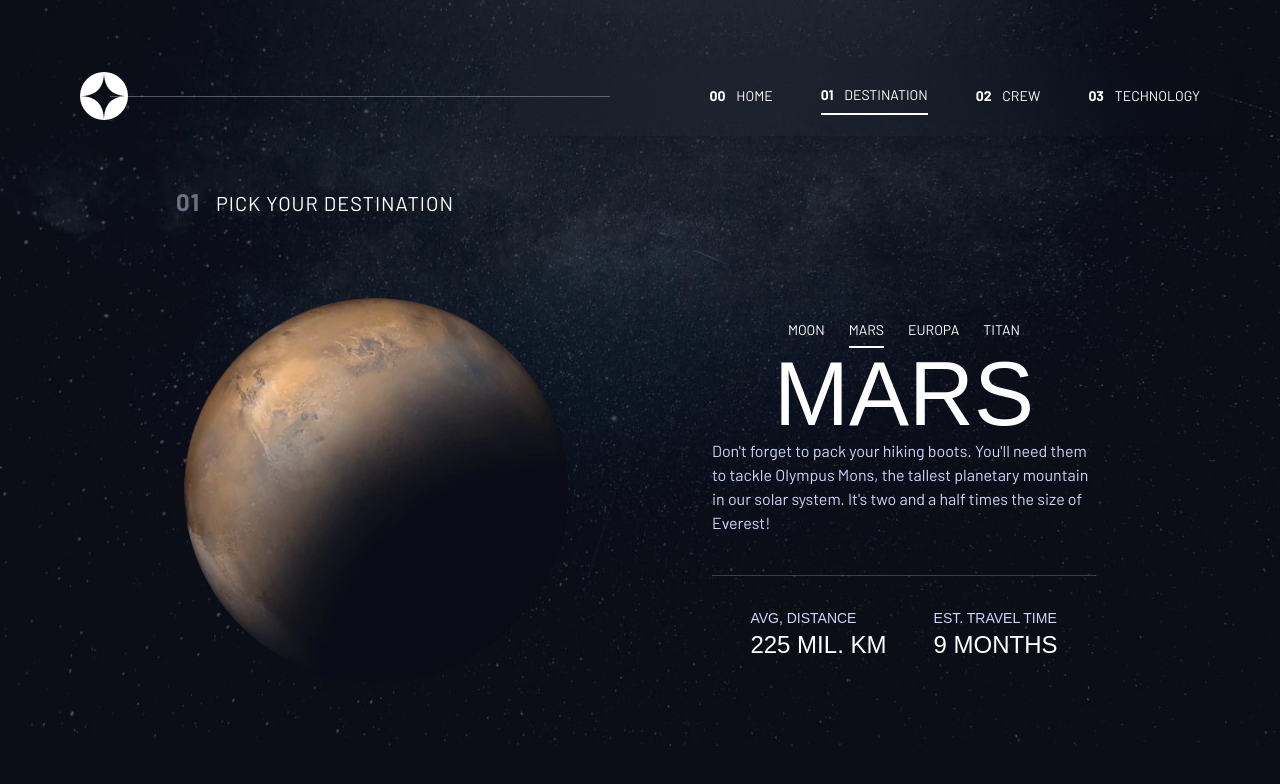
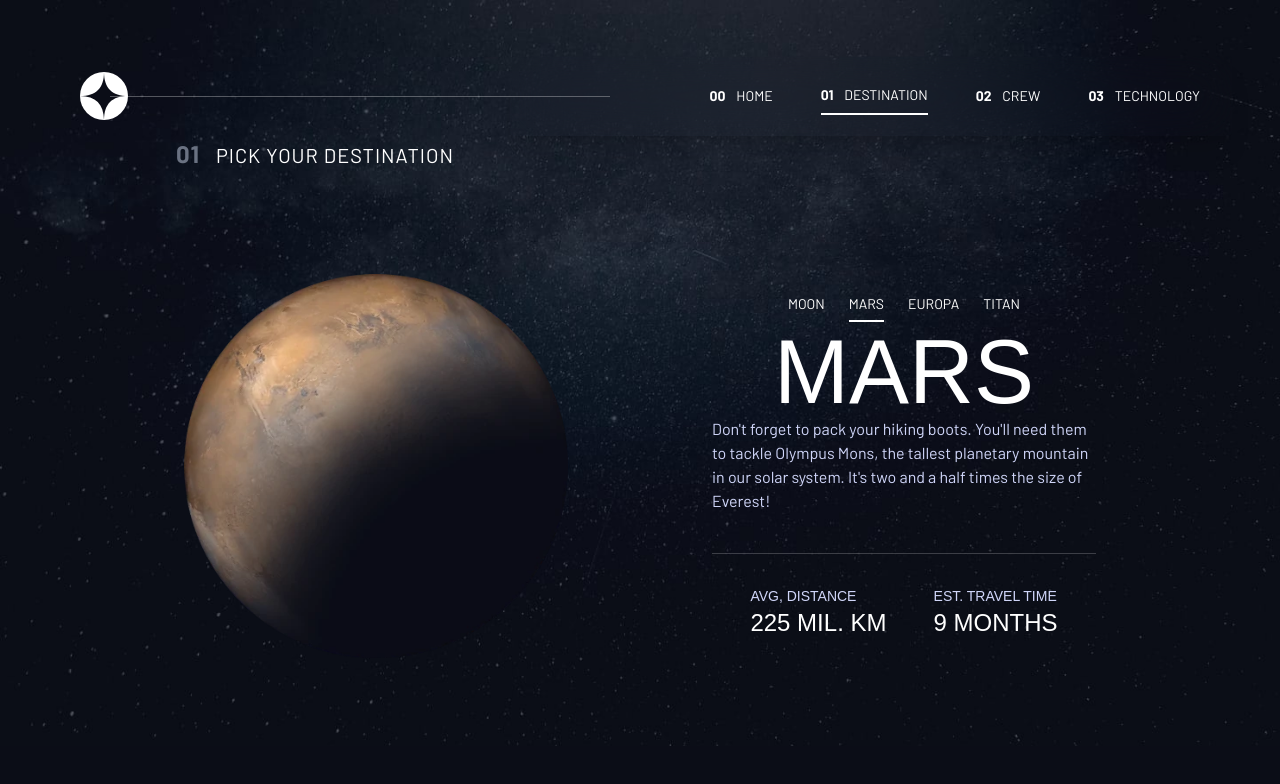
Before and after one commit to Ghaithsy418/Space-Tourism, a React (Vite) app: page /destination/mars in a window 1280 px wide. Shown: the top 784 px of the page. Built offline with nearby package versions, Linux system fonts and the light colour scheme; a web font is replaced by a local one.

Commit message:
small bug

```diff
--- a/src/Components/CrewLayout.tsx
+++ b/src/Components/CrewLayout.tsx
@@ -30,7 +30,7 @@ const CrewLayout: React.FC<CrewTypes> = function ({ title, name, children }) {
             alt={`image of ${name}`}
           />
         </div>
-        <div className="fixed inset-0 bottom-0 z-10 bg-gradient-to-t from-blue-900 via-transparent to-transparent"></div>
+        <div className="fixed inset-0 bottom-0 z-5 bg-gradient-to-t from-blue-900 via-transparent to-transparent"></div>
       </div>
     </div>
   );
--- a/src/Components/DestinationLayout.tsx
+++ b/src/Components/DestinationLayout.tsx
@@ -16,7 +16,7 @@ const DestinationLayout: React.FC<DestinationTypes> = function ({
   travelTime,
 }) {
   return (
-    <div className="flex w-[80vw] flex-col items-center justify-center gap-8 lg:flex-row lg:gap-36">
+    <div className="flex w-[80vw] h-[32rem] sm:h-[27rem] flex-col items-center justify-center gap-8 lg:flex-row lg:gap-36">
       <div className="w-48 lg:w-96">
         <motion.img
           src={`/destination/image-${title}.webp`}
--- a/src/Components/DestinationLinks.tsx
+++ b/src/Components/DestinationLinks.tsx
@@ -7,7 +7,7 @@ function DestinationLinks() {
       variants={motionChildrenTop}
       initial="hidden"
       animate="visible"
-      className="mb-2 flex items-center justify-center gap-6"
+      className="mb-3 flex items-center justify-center gap-6"
     >
       <li>
         <ButtonLink num="" to="/destination/moon">
```
